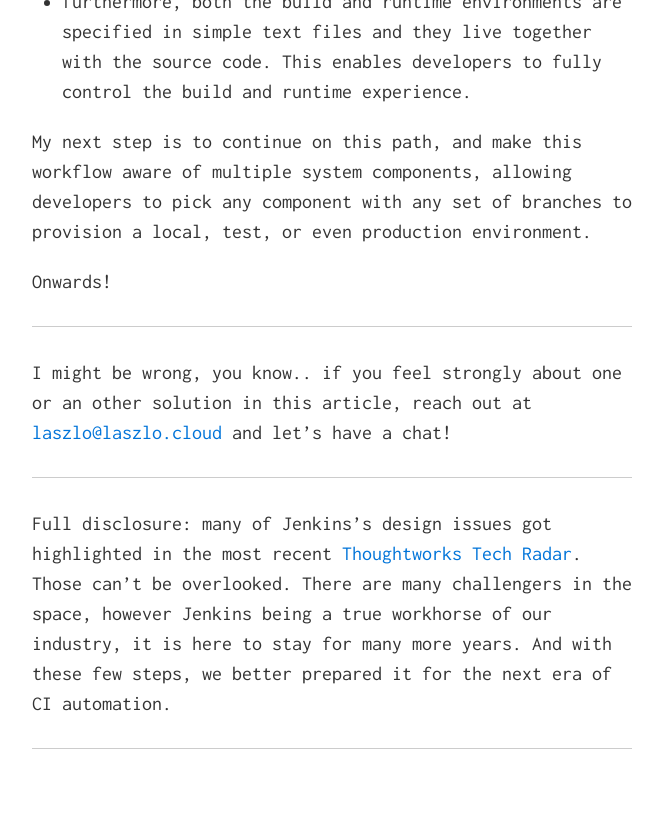
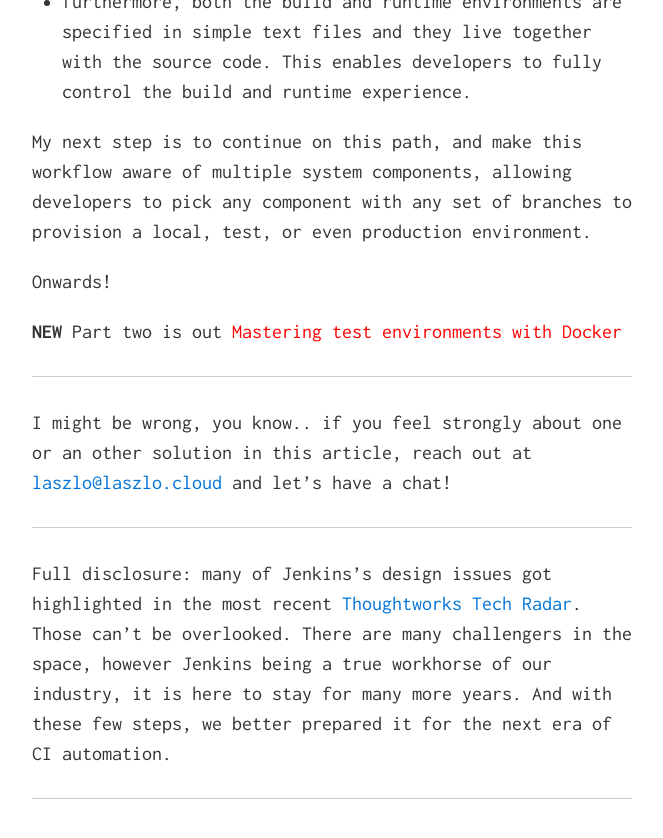
Before and after one commit to laszlocph/website, a Jekyll site: the page built from Simple-Jenkins-and-Docker-workflow.md, in a window 1280 px wide and 900 px high, scrolled down 7855 px. Shown: the top 838 px of the window, without its empty margins (308-971 px from the left). Built offline with Jekyll 4.4.1, drawn with Linux system fonts in a browser that asks for light colours.

Commit message:
Link to part two

```diff
--- a/Simple-Jenkins-and-Docker-workflow.md
+++ b/Simple-Jenkins-and-Docker-workflow.md
@@ -189,6 +189,8 @@
 
 Onwards!
 
+**NEW** Part two is out <a href="http://laszlo.cloud/Mastering-test-environments-with-Docker" style="color: red; align: center;">Mastering test environments with Docker</a><br/>
+
 ---
 I might be wrong, you know.. if you feel strongly about one or an other solution in this article, reach out at <a href="mailto:laszlo@laszlo.cloud">laszlo@laszlo.cloud</a> and let's have a chat!
 
```
